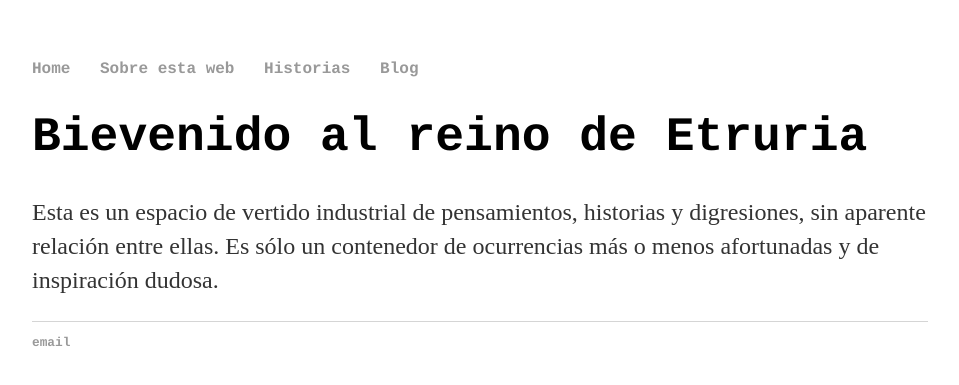
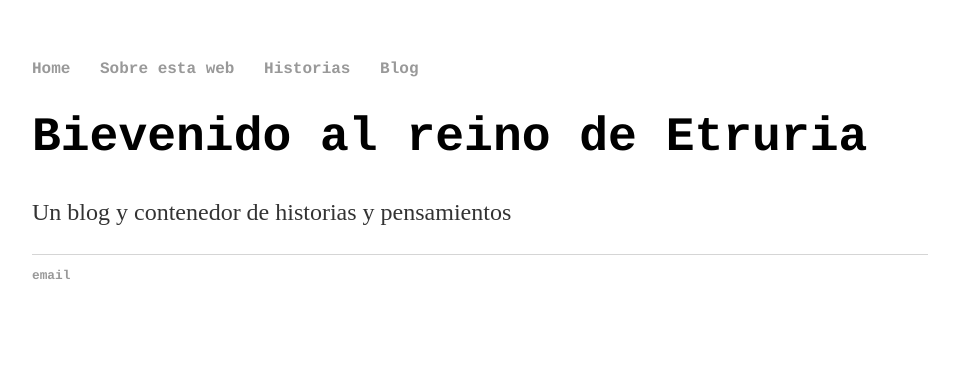
Before and after one commit to csastremos/csastremos.github.io, a Jekyll site: the page built from index.html, in a window 1280 px wide. Shown: the top 385 px of the page, without its empty margins (160-1119 px from the left). Built offline with Jekyll 4.4.1, drawn with Linux system fonts in a browser that asks for light colours.

Commit message:
Update index.html

```diff
--- a/index.html
+++ b/index.html
@@ -4,7 +4,6 @@ title: Viaje al reino de Etruria
 ---
 <div class="blurb">
 	<h1>Bievenido al reino de Etruria</h1>
-	<p>Esta es un espacio de vertido industrial de pensamientos, historias y digresiones, sin aparente relación entre ellas.
-	Es sólo un contenedor de ocurrencias más o menos afortunadas y de inspiración dudosa.
+	<p>Un blog y contenedor de historias y pensamientos
 	</p>
 </div><!-- /.blurb -->
```
